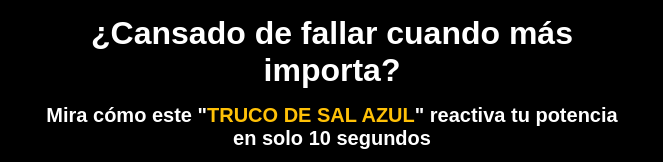
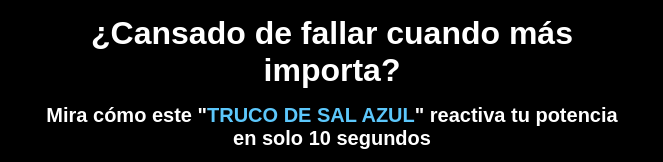
Before and after one commit to LSguish/bestlife-0896, a plain HTML site: page elsecreto.html in a window 1280 px wide. Shown: the top 162 px of the page, without its empty margins (308-971 px from the left). Drawn offline with Linux system fonts and the light colour scheme.

Commit message:
Update style2-vsl-nitric.css

```diff
--- a/css/style2-vsl-nitric.css
+++ b/css/style2-vsl-nitric.css
@@ -58,7 +58,7 @@
       margin: 15px 0;
     }
 
-    span h2 {
+    h2 span {
       color: #5cc7fb;
     }
 
```
